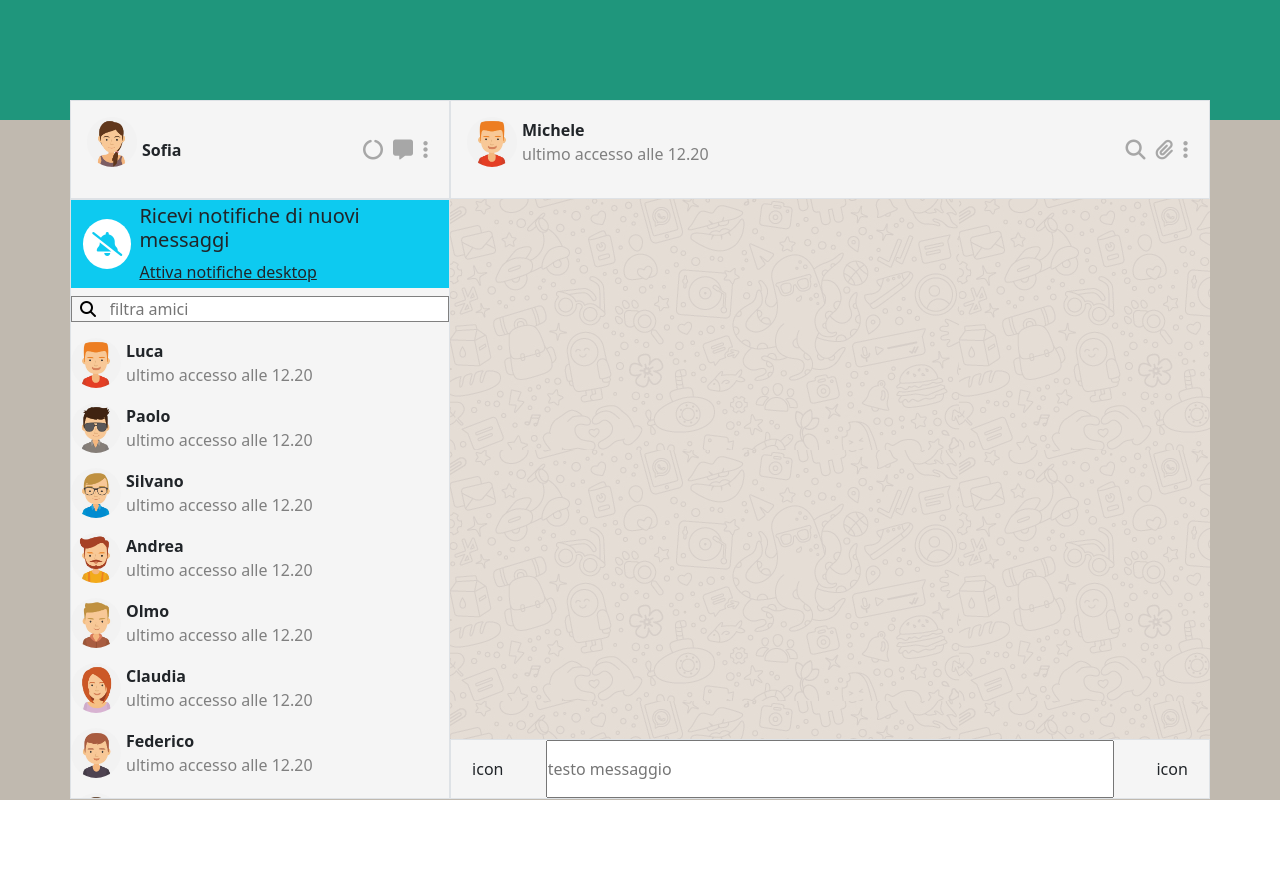
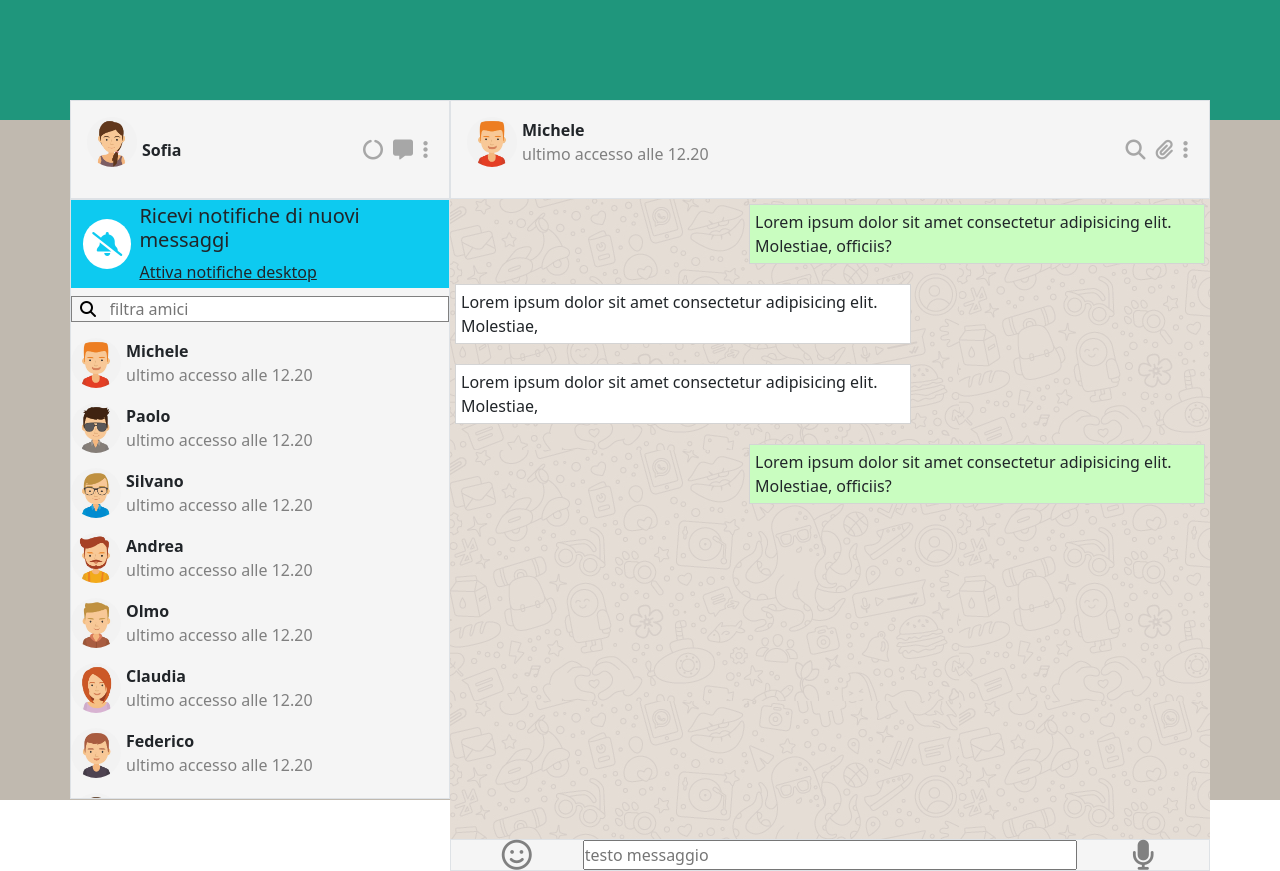
Before and after one commit to Ericdid/vue-boolzapp, a plain HTML site: page index.html in a window 1280 px wide. Before the commit the page ends 800 px from the top, so only its background shows below. Drawn offline with nearby package versions, Linux system fonts and the light colour scheme.

Commit message:
add.message/message-box

```diff
--- a/css/style.css
+++ b/css/style.css
@@ -54,14 +54,44 @@ a {
   background-color: whitesmoke;
 }
 
-.message-box {
-  height: 90%;
-  background-image: url(../img/mine.jpg);
-}
 .chat {
   height: 10%;
   background-color: whitesmoke;
   justify-self: center;
+}
+
+/* chat */
+.message {
+  max-width: 60%;
+  padding: 5px;
+  margin: 5px;
+  border: 1px solid rgb(212, 212, 212);
+}
+
+.message-box {
+  max-height: 640px;
+  min-height: 640px;
+  background-image: url(../img/mine.jpg);
+  display: flex;
+  flex-direction: column;
+  gap: 10px;
+  overflow: auto;
+}
+.message-sent {
+  background-color: #c9fdc0;
+  align-self: flex-end;
+}
+.message-received {
+  background-color: white;
+  align-self: flex-start;
+}
+
+.chat-icon {
+  width: 20%;
+  display: flex;
+  justify-content: center;
+  align-items: center;
+  font-size: 30px;
 }
 
 /* Generals */
--- a/index.html
+++ b/index.html
@@ -82,7 +82,7 @@
               <div class="d-flex align-items-center">
                 <img src="./img/avatar_1.jpg" alt="" class="profile-img" />
                 <div class="friend-info">
-                  <strong>Luca</strong>
+                  <strong>Michele</strong>
                   <p class="grey">ultimo accesso alle 12.20</p>
                 </div>
               </div>
@@ -139,11 +139,33 @@
           </div>
           <!-- seconda colonna (box di testo/chat) -->
           <div class="col-8 d-flex flex-column p-0">
-            <div class="message-box"></div>
-            <div class="chat d-flex justify-content-around border">
-              <span class="align-self-center">icon</span>
+            <div class="message-box">
+              <div class="message-sent message">
+                Lorem ipsum dolor sit amet consectetur adipisicing elit.
+                Molestiae, officiis?
+              </div>
+              <div class="message-received message">
+                Lorem ipsum dolor sit amet consectetur adipisicing elit.
+                Molestiae,
+              </div>
+              <div class="message-received message">
+                Lorem ipsum dolor sit amet consectetur adipisicing elit.
+                Molestiae,
+              </div>
+              <div class="message-sent message">
+                Lorem ipsum dolor sit amet consectetur adipisicing elit.
+                Molestiae, officiis?
+              </div>
+            </div>
+            <div class="chat d-flex border">
+              <div class="chat-icon">
+                <i class="fa-regular fa-face-smile grey"></i>
+              </div>
+              <div class="chat-text"></div>
               <input type="text" class="w-75" placeholder="testo messaggio" />
-              <span class="align-self-center">icon</span>
+              <div class="chat-icon">
+                <i class="fa-solid fa-microphone grey"></i>
+              </div>
             </div>
           </div>
         </div>
```
